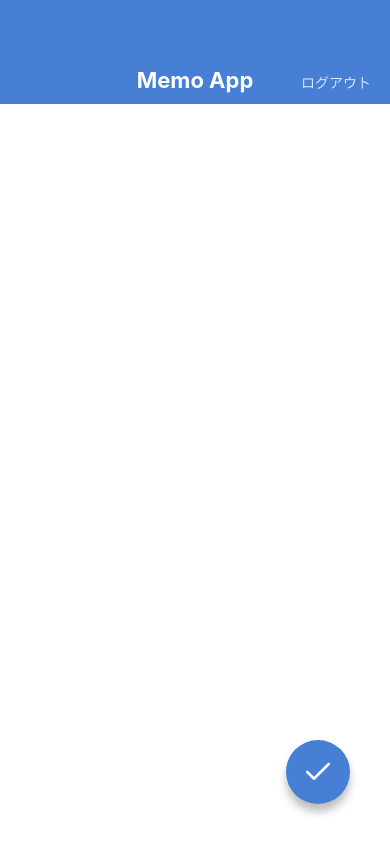
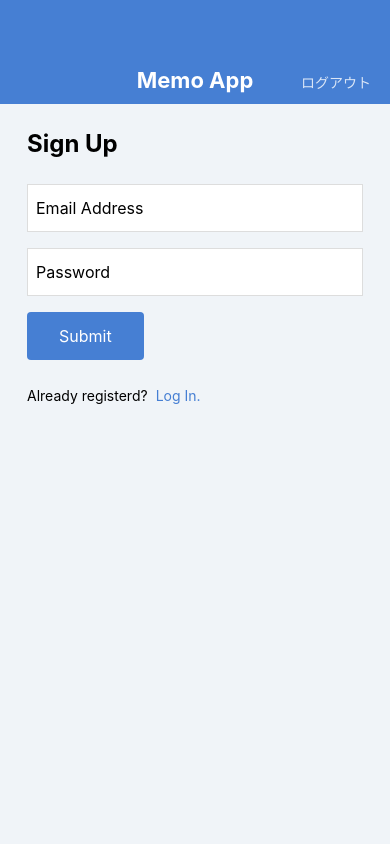
Before and after one commit to BigMcQueen/MemoApp, a React Native app: screen / in a window 390 px wide. Built offline with nearby package versions, Linux system fonts and the light colour scheme.

Commit message:
Create LogInScreen and SignUpScreen

```diff
--- a/App.jsx
+++ b/App.jsx
@@ -3,10 +3,12 @@
 // import MemoListScreen from './src/screens/MemoListScreen';
 // import MemoDetailScreen from './src/screens/MemoDetailScreen';
 // import MemoEditScreen from './src/screens/MemoEditScreen';
-import MemoCreateScreen from './src/screens/MemoCreateScreen';
+// import MemoCreateScreen from './src/screens/MemoCreateScreen';
+// import LogInScreen from './src/screens/LogInScreen';
+import SignUpScreen from './src/screens/SignUpScreen';
 
 export default function App() {
   return (
-    <MemoCreateScreen />
+    <SignUpScreen />
   );
 }
--- /dev/null
+++ b/src/components/Button.jsx
@@ -0,0 +1,32 @@
+import { string } from 'prop-types';
+import React from 'react';
+import { View, Text, StyleSheet } from 'react-native';
+
+export default function Button(props) {
+  const { label } = props;
+  return (
+    <View style={styles.buttonContainer}>
+      <Text style={styles.buttonLabel}>{label}</Text>
+    </View>
+  );
+}
+
+Button.propTypes = {
+  label: string.isRequired,
+};
+
+const styles = StyleSheet.create({
+  buttonContainer: {
+    backgroundColor: '#467fd3',
+    borderRadius: 4,
+    alignSelf: 'flex-start',
+    marginBottom: 24,
+  },
+  buttonLabel: {
+    fontSize: 16,
+    lineHeight: 32,
+    paddingVertical: 8,
+    paddingHorizontal: 32,
+    color: '#ffffff',
+  },
+});
--- /dev/null
+++ b/src/screens/LogInScreen.jsx
@@ -0,0 +1,65 @@
+import React from 'react';
+import {
+  View, Text, TextInput, StyleSheet,
+} from 'react-native';
+
+import AppBar from '../components/AppBar';
+import Button from '../components/Button';
+
+export default function LogInScreen() {
+  return (
+    <View style={styles.container}>
+      <AppBar />
+      <View style={styles.inner}>
+        <Text style={styles.title}>Log In</Text>
+        <TextInput style={styles.input} value="Email Address" />
+        <TextInput style={styles.input} value="Password" />
+        <Button label="Submit" />
+        <View style={styles.footer}>
+          <Text style={styles.footerText}>Not registered?</Text>
+          <Text style={styles.footerLink}>Sign up here!</Text>
+        </View>
+      </View>
+    </View>
+  );
+}
+
+const styles = StyleSheet.create({
+  container: {
+    flex: 1,
+    backgroundColor: '#f0f4f8',
+  },
+  inner: {
+    paddingHorizontal: 27,
+    paddingVertical: 24,
+  },
+  title: {
+    fontSize: 24,
+    lineHeight: 32,
+    fontWeight: 'bold',
+    marginBottom: 24,
+  },
+  input: {
+    fontSize: 16,
+    height: 48,
+    borderColor: '#dddddd',
+    borderWidth: 1,
+    backgroundColor: '#ffffff',
+    paddingHorizontal: 8,
+    marginBottom: 16,
+  },
+
+  footerText: {
+    fontSize: 14,
+    lineHeight: 24,
+    marginRight: 8,
+  },
+  footerLink: {
+    fontSize: 14,
+    lineHeight: 24,
+    color: '#467fd3',
+  },
+  footer: {
+    flexDirection: 'row',
+  },
+});
--- /dev/null
+++ b/src/screens/SignUpScreen.jsx
@@ -0,0 +1,65 @@
+import React from 'react';
+import {
+  View, Text, TextInput, StyleSheet,
+} from 'react-native';
+
+import AppBar from '../components/AppBar';
+import Button from '../components/Button';
+
+export default function SignUpScreen() {
+  return (
+    <View style={styles.container}>
+      <AppBar />
+      <View style={styles.inner}>
+        <Text style={styles.title}>Sign Up</Text>
+        <TextInput style={styles.input} value="Email Address" />
+        <TextInput style={styles.input} value="Password" />
+        <Button label="Submit" />
+        <View style={styles.footer}>
+          <Text style={styles.footerText}>Already registerd?</Text>
+          <Text style={styles.footerLink}>Log In.</Text>
+        </View>
+      </View>
+    </View>
+  );
+}
+
+const styles = StyleSheet.create({
+  container: {
+    flex: 1,
+    backgroundColor: '#f0f4f8',
+  },
+  inner: {
+    paddingHorizontal: 27,
+    paddingVertical: 24,
+  },
+  title: {
+    fontSize: 24,
+    lineHeight: 32,
+    fontWeight: 'bold',
+    marginBottom: 24,
+  },
+  input: {
+    fontSize: 16,
+    height: 48,
+    borderColor: '#dddddd',
+    borderWidth: 1,
+    backgroundColor: '#ffffff',
+    paddingHorizontal: 8,
+    marginBottom: 16,
+  },
+
+  footerText: {
+    fontSize: 14,
+    lineHeight: 24,
+    marginRight: 8,
+  },
+  footerLink: {
+    fontSize: 14,
+    lineHeight: 24,
+    color: '#467fd3',
+  },
+  footer: {
+    flexDirection: 'row',
+  },
+});
```
